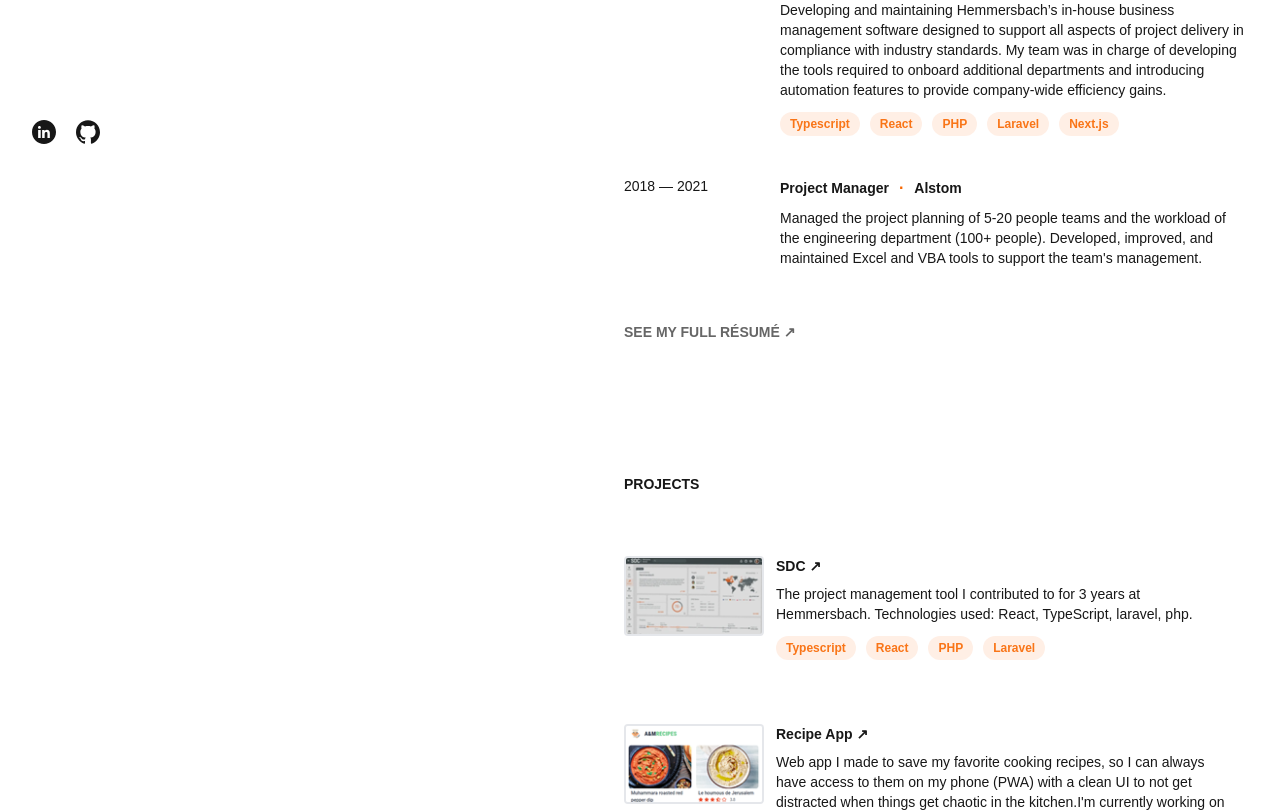
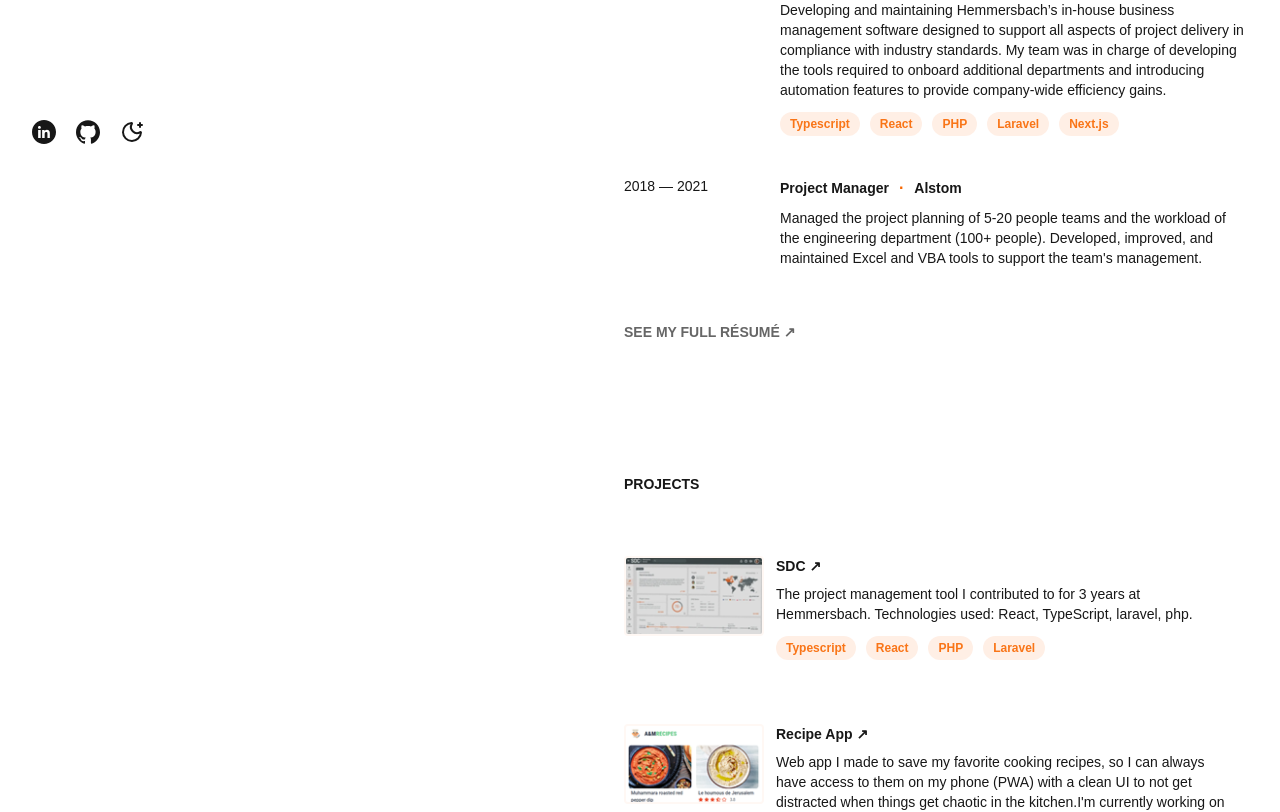
Before and after one commit to mehdibouaziz/portfolio, a Next.js app: page / in a window 1280 px wide. Shown: the part 560-1372 px from the top of the page. Built offline with nearby package versions, Linux system fonts and the light colour scheme.

Commit message:
feat(core): add theme toggle, minor layout tweak

```diff
--- a/app/globals.css
+++ b/app/globals.css
@@ -1,12 +1,5 @@
 @import "tailwindcss";
-
-:root {
-  --background: #ffffff;
-  --foreground: #171717;
-  --primary: #F86700;
-  --secondary: #666666;
-  --inactive: #999999;
-}
+@custom-variant dark (&:is(.dark *));
 
 @theme inline {
     --color-background: var(--background);
@@ -16,16 +9,26 @@
     --color-primary: var(--primary);
     --color-secondary: var(--secondary);
     --color-inactive: var(--inactive);
+    --color-hover: var(--hover);
 }
 
+:root {
+    --background: #ffffff;
+    --foreground: #171717;
+    --primary: #F86700;
+    --secondary: #666666;
+    --inactive: #999999;
+    --hover: #fff8f4;
+}
 
-/* UNCOMMENT TO ENABLE DARK THEME*/
-/*@media (prefers-color-scheme: dark) {*/
-/*  :root {*/
-/*    --background: #0a0a0a;*/
-/*    --foreground: #ededed;*/
-/*  }*/
-/*}*/
+.dark {
+    --background: #121212;
+    --foreground: #d8d8d8;
+    --primary: #F86700;
+    --secondary: #9e9e9e;
+    --inactive: #999999;
+    --hover: #251912;
+}
 
 body {
     background: var(--background);
--- a/app/layout.tsx
+++ b/app/layout.tsx
@@ -1,6 +1,7 @@
-import type { Metadata } from "next";
-import { Geist, Geist_Mono } from "next/font/google";
+import type {Metadata} from "next";
+import {Geist, Geist_Mono} from "next/font/google";
 import "./globals.css";
+import ThemeProvider from "@/components/theme-provider/theme-provider";
 
 const geistSans = Geist({
     variable: "--font-geist-sans",
@@ -17,13 +18,23 @@ export const metadata: Metadata = {
     description: "Generated by create next app",
 };
 
-export default function RootLayout({ children }: LayoutProps<"/">) {
+export default function RootLayout({children}: LayoutProps<"/">) {
     return (
         <html
             lang="en"
             className={`${geistSans.variable} ${geistMono.variable} h-full antialiased`}
+            suppressHydrationWarning
         >
-      <body className="min-h-full flex flex-col">{children}</body>
+        <body className="min-h-full flex flex-col">
+        <ThemeProvider
+            attribute="class"
+            defaultTheme="system"
+            enableSystem
+            disableTransitionOnChange
+        >
+            {children}
+        </ThemeProvider>
+        </body>
         </html>
     );
 }
--- a/components/portfolio/projects/project-card.tsx
+++ b/components/portfolio/projects/project-card.tsx
@@ -6,10 +6,10 @@ import {StaticImport} from "next/dist/shared/lib/get-img-props";
 export default function ProjectCard({project, thumbnail}: { project: projectI, thumbnail: string|StaticImport }) {
     function renderCard() {
         return (
-            <div className="flex flex-row px-4 py-5 rounded-lg hover:bg-gray-100">
+            <div className="flex flex-row px-4 py-5 rounded-lg hover:bg-hover">
                 <div className="w-2/8 text-sm flex flex-col items-start">
                     <div className="w-35 h-19.5">
-                        <Image src={thumbnail} alt={`${project.title} thumbnail`} height={78} width={140} className="rounded-sm border-2 border-gray-200"  />
+                        <Image src={thumbnail} alt={`${project.title} thumbnail`} height={78} width={140} className="rounded-sm border-2 border-hover"  />
                     </div>
                 </div>
                 <div className="w-6/8 flex flex-col gap-2">
--- a/components/socials/socials.tsx
+++ b/components/socials/socials.tsx
@@ -1,4 +1,5 @@
 import {github, linkedin} from "@/components/socials/icons";
+import ThemeToggle from "@/components/theme-provider/theme-toggle";
 
 export default function Socials() {
     return (
@@ -13,8 +14,7 @@ export default function Socials() {
                 target="_blank"
                 rel="noopener noreferrer"
             >{github}</a>
+            <ThemeToggle/>
         </div>
-
-
     );
 }
--- /dev/null
+++ b/components/theme-provider/theme-provider.tsx
@@ -0,0 +1,11 @@
+'use client'
+
+import * as React from "react"
+import { ThemeProvider as NextThemesProvider } from "next-themes"
+
+export default function ThemeProvider({
+                                  children,
+                                  ...props
+                              }: React.ComponentProps<typeof NextThemesProvider>) {
+    return <NextThemesProvider {...props}>{children}</NextThemesProvider>
+}
--- /dev/null
+++ b/components/theme-provider/theme-toggle.tsx
@@ -0,0 +1,47 @@
+"use client"
+
+import * as React from "react"
+import { useTheme } from "next-themes"
+
+
+function Moon() {
+    return (
+        <svg xmlns="http://www.w3.org/2000/svg" width="24" height="24" viewBox="0 0 24 24" fill="none"
+             stroke="currentColor" strokeWidth="2" strokeLinecap="round" strokeLinejoin="round"
+             className="lucide lucide-moon-star hover:stroke-primary cursor-pointer">
+            <path d="M18 5h4"/>
+            <path d="M20 3v4"/>
+            <path
+                d="M20.985 12.486a9 9 0 1 1-9.473-9.472c.405-.022.617.46.402.803a6 6 0 0 0 8.268 8.268c.344-.215.825-.004.803.401"/>
+        </svg>
+    )
+}
+
+function Sun() {
+    return (
+        <svg xmlns="http://www.w3.org/2000/svg" width="24" height="24" viewBox="0 0 24 24" fill="none"
+             stroke="currentColor" strokeWidth="2" strokeLinecap="round" strokeLinejoin="round"
+             className="lucide lucide-sun hover:stroke-primary cursor-pointer">
+            <circle cx="12" cy="12" r="4"/>
+            <path d="M12 2v2"/>
+            <path d="M12 20v2"/>
+            <path d="m4.93 4.93 1.41 1.41"/>
+            <path d="m17.66 17.66 1.41 1.41"/>
+            <path d="M2 12h2"/>
+            <path d="M20 12h2"/>
+            <path d="m6.34 17.66-1.41 1.41"/>
+            <path d="m19.07 4.93-1.41 1.41"/>
+        </svg>
+    )
+}
+
+export default function ThemeToggle() {
+    const {setTheme} = useTheme();
+
+    return (
+        <div className="relative">
+            <div className="hidden dark:block" onClick={() => setTheme("light")}><Sun/></div>
+            <div className="block dark:hidden" onClick={() => setTheme("dark")}><Moon/></div>
+        </div>
+    )
+}
--- a/package.json
+++ b/package.json
@@ -10,6 +10,7 @@
   },
   "dependencies": {
     "next": "16.3.4",
+    "next-themes": "^0.4.6",
     "react": "19.2.8",
     "react-dom": "19.2.8"
   },
```
Also changed, not shown: 1 other file (tests, documents, lock files or other folders). Lines whose indentation alone changed are shown as unchanged.
